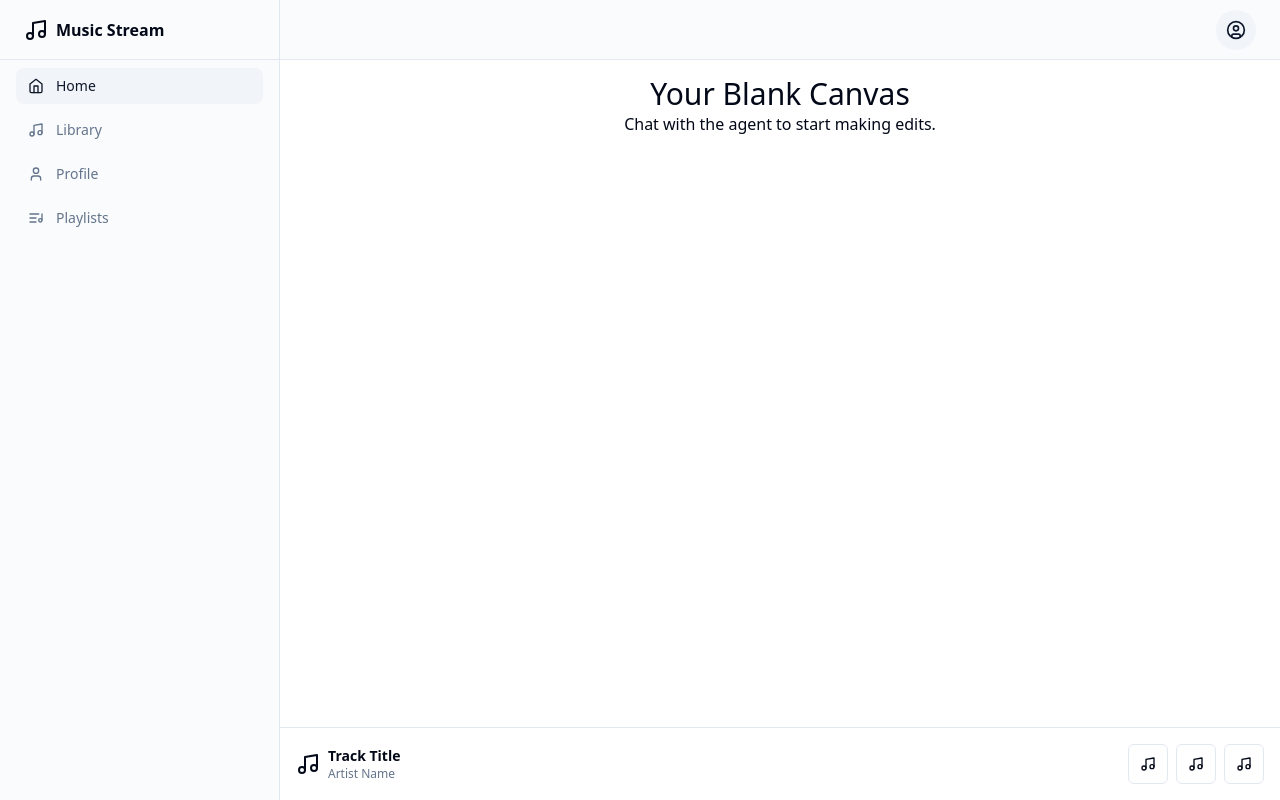
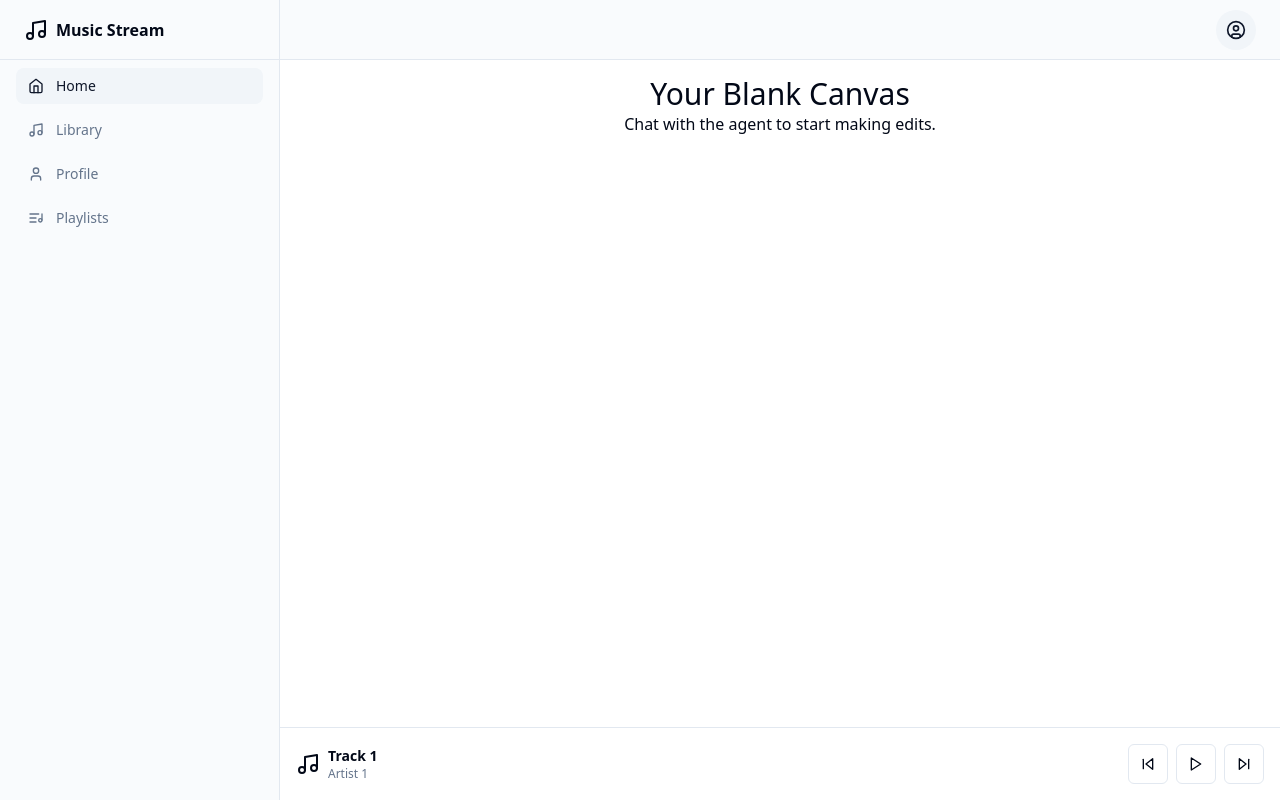
Before and after one commit to GPT-Engineer-App-Dev/soundwave-streamer, a React (Vite) app: page / in a window 1280 px wide. Built offline with nearby package versions, Linux system fonts and the light colour scheme.

Commit message:
Implemented song playback functionality with play, pause, and skip buttons in the MusicPlayer component.

```diff
--- a/src/layouts/sidebar.jsx
+++ b/src/layouts/sidebar.jsx
@@ -1,15 +1,9 @@
+import { useState } from "react";
 import { Button } from "@/components/ui/button";
-import {
-  DropdownMenu,
-  DropdownMenuContent,
-  DropdownMenuItem,
-  DropdownMenuLabel,
-  DropdownMenuSeparator,
-  DropdownMenuTrigger,
-} from "@/components/ui/dropdown-menu";
+import { DropdownMenu, DropdownMenuContent, DropdownMenuItem, DropdownMenuLabel, DropdownMenuSeparator, DropdownMenuTrigger } from "@/components/ui/dropdown-menu";
 import { Sheet, SheetContent, SheetTrigger } from "@/components/ui/sheet";
 import { cn } from "@/lib/utils";
-import { CircleUser, Menu, Music, ListMusic } from "lucide-react";
+import { CircleUser, Menu, Music, ListMusic, Play, Pause, SkipForward, SkipBack } from "lucide-react";
 import { NavLink, Outlet } from "react-router-dom";
 import { navItems } from "../App";
 
@@ -125,27 +119,49 @@ const SidebarNavLink = ({ to, children }) => (
   </NavLink>
 );
 
-const MusicPlayer = () => (
+const MusicPlayer = () => {
+  const [isPlaying, setIsPlaying] = useState(false);
+  const [currentTrackIndex, setCurrentTrackIndex] = useState(0);
+  const tracks = [
+    { title: "Track 1", artist: "Artist 1" },
+    { title: "Track 2", artist: "Artist 2" },
+    { title: "Track 3", artist: "Artist 3" },
+  ];
+
+  const handlePlayPause = () => {
+    setIsPlaying(!isPlaying);
+  };
+
+  const handleSkipForward = () => {
+    setCurrentTrackIndex((prevIndex) => (prevIndex + 1) % tracks.length);
+  };
+
+  const handleSkipBack = () => {
+    setCurrentTrackIndex((prevIndex) => (prevIndex - 1 + tracks.length) % tracks.length);
+  };
+
+  return (
     <div className="flex items-center justify-between">
       <div className="flex items-center gap-2">
         <Music className="h-6 w-6" />
         <div>
-        <div className="text-sm font-semibold">Track Title</div>
-        <div className="text-xs text-muted-foreground">Artist Name</div>
+          <div className="text-sm font-semibold">{tracks[currentTrackIndex].title}</div>
+          <div className="text-xs text-muted-foreground">{tracks[currentTrackIndex].artist}</div>
         </div>
       </div>
       <div className="flex items-center gap-2">
-      <Button variant="outline" size="icon">
-        <Music className="h-4 w-4" />
+        <Button variant="outline" size="icon" onClick={handleSkipBack}>
+          <SkipBack className="h-4 w-4" />
         </Button>
-      <Button variant="outline" size="icon">
-        <Music className="h-4 w-4" />
+        <Button variant="outline" size="icon" onClick={handlePlayPause}>
+          {isPlaying ? <Pause className="h-4 w-4" /> : <Play className="h-4 w-4" />}
         </Button>
-      <Button variant="outline" size="icon">
-        <Music className="h-4 w-4" />
+        <Button variant="outline" size="icon" onClick={handleSkipForward}>
+          <SkipForward className="h-4 w-4" />
         </Button>
       </div>
     </div>
   );
+};
 
 export default Layout;
```
Lines whose indentation alone changed are shown as unchanged.
